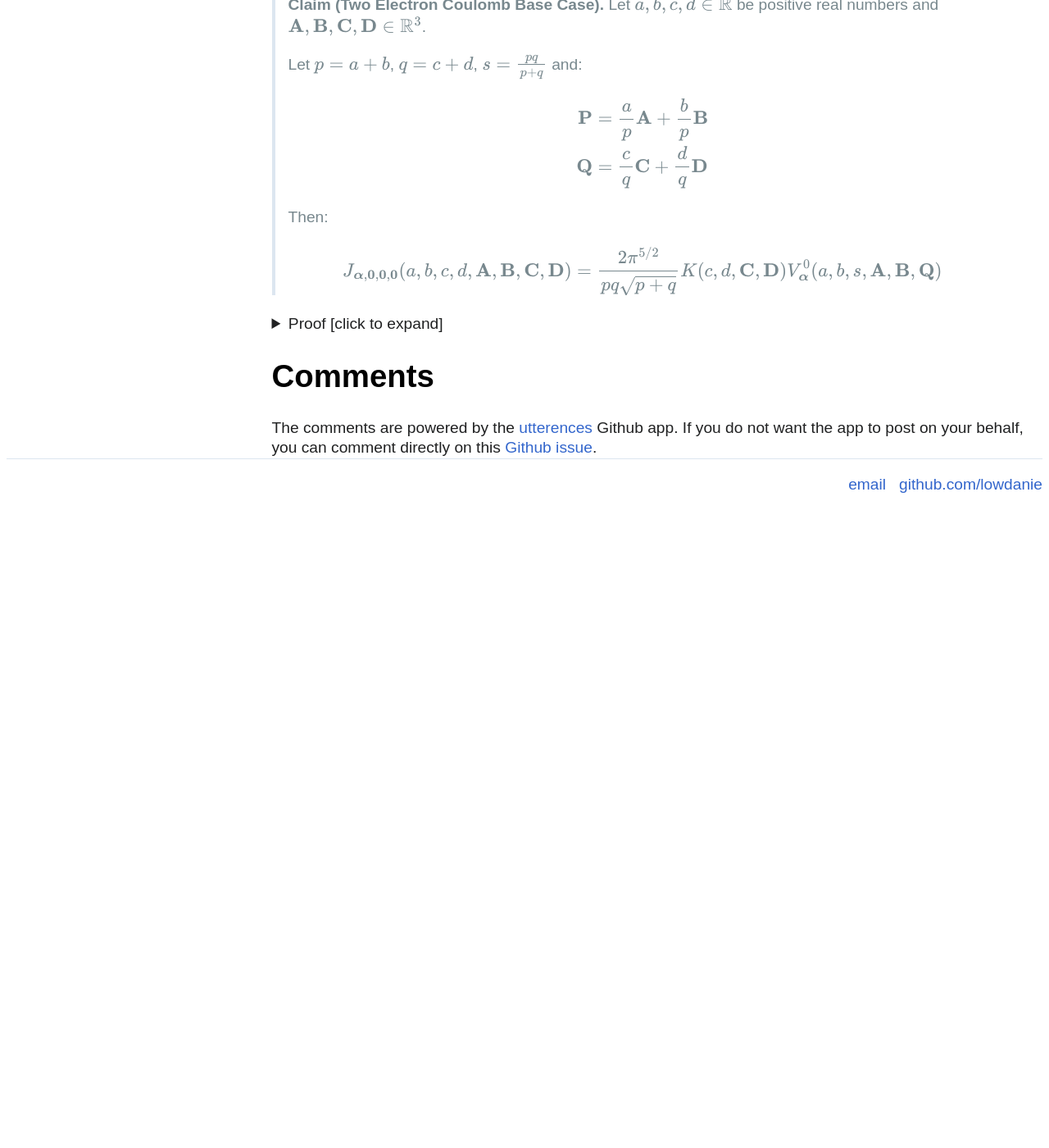
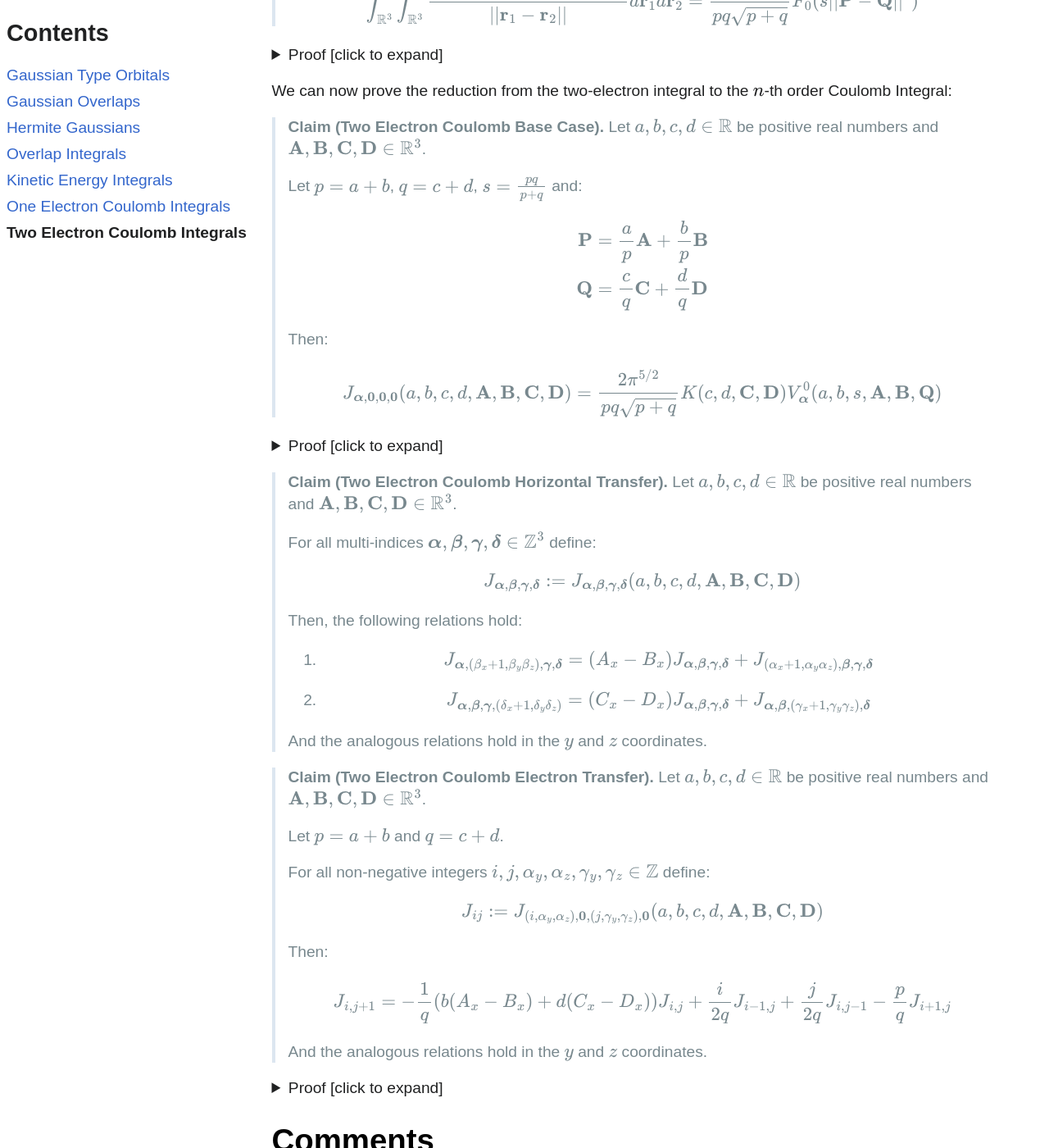
Before and after one commit to lowdanie/lowdanie.github.io, a Jekyll site: the page built from _posts/2025-07-26-electron-integrals.md, in a window 1280 px wide and 1400 px high, scrolled down 11158 px. Shown: the whole window at 82% size. Built offline with Jekyll 4.4.1, drawn with Linux system fonts in a browser that asks for light colours; comment, search, counter and statistics services are not loaded; before the commit the page ends 11788 px from its top, so only the background shows below that; some of the changed text lies outside the part shown.

Commit message:
two electron integral

```diff
--- a/_posts/2025-07-26-electron-integrals.md
+++ b/_posts/2025-07-26-electron-integrals.md
@@ -656,6 +656,9 @@ The horizontal transfer relation follows immediately from
 _q.e.d_
 </div>
 </details>
+
+# Kinetic Energy Integrals
+
 
 # One Electron Coulomb Integrals
 
@@ -1169,33 +1172,15 @@ non-negative $i,j,k,n\in\mathbb{Z}$. We'll conclude this section by showing
 how to use the $n$-th order Coulomb integral to compute the
 [One Electron Coulomb Integral](#defn:one-electron-coulomb-integral)
 
-> **Claim (One Electron Coulomb Recurrence).**
-> Let $a,b\in\mathbb{R}$ be positive real numbers and
-> $\mathbf{A},\mathbf{B},\mathbf{C}\in\mathbb{R}^3$.
->
-> For all multi-indices $\boldsymbol{\alpha},\boldsymbol{\beta}\in\mathbb{Z}^3$
-> define:
->
-> $$
-> I_{\boldsymbol{\alpha},\boldsymbol{\beta}} :=
-> I_{\boldsymbol{\alpha},\boldsymbol{\beta}}(a, b, \mathbf{A},\mathbf{B},\mathbf{C})
-> $$
->
-> Then:
->
-> 1. $$
->    I_{\boldsymbol{\alpha},\mathbf{0}}
->    = \frac{2\pi}{a+b}V_\boldsymbol{\alpha}^0(a, b, a+b, \mathbf{A},\mathbf{B},\mathbf{C})
->    $$
->
-> 1. Horizontal Transfer ($x$-coordinate):
->
->    $$
->    I_{(\alpha_x+1,\alpha_y\alpha_z),\boldsymbol{\beta}} =
->    (A_x - B_x)I_{\boldsymbol{\alpha},(\beta_x + 1,\beta_y\beta_z)}
->    $$
->
-> And the analogous horizontal transfer relation holds for the $y$ and $z$ coordinates.
+> **Claim (One Electron Coulomb Base Case).**
+> Let $a,b\in\mathbb{R}$ be positive real numbers,
+> $\mathbf{A},\mathbf{B},\mathbf{C}\in\mathbb{R}^3$ and
+> $\boldsymbol{\alpha},\boldsymbol{\beta}\in\mathbb{Z}^3$ multi-indices. Then:
+>
+> $$
+> I_{\boldsymbol{\alpha},\boldsymbol{\beta}}(a, b, \mathbf{A},\mathbf{B},\mathbf{C}) =
+> \frac{2\pi}{a+b}V_\boldsymbol{\alpha}^0(a, b, a+b, \mathbf{A},\mathbf{B},\mathbf{C})
+> $$
 
 <details>
 <summary>
@@ -1203,8 +1188,43 @@ Proof [click to expand]
 </summary>
 <div class="details-content">
 
-Part 1. follows from equation \ref{eq:one-electron-expansion-2} and part 2. follows
-from [Overlap Horizontal Transfer](#clm:overlap-horizontal-transfer).
+The claim follows directly from equation \ref{eq:one-electron-expansion-2}.
+
+_q.e.d_
+</div>
+</details>
+
+> **Claim (One Electron Coulomb Horizontal Transfer).**
+> Let $a,b\in\mathbb{R}$ be positive real numbers,
+> $\mathbf{A},\mathbf{B},\mathbf{C}\in\mathbb{R}^3$.
+>
+> For all multi-indices
+> $\boldsymbol{\alpha},\boldsymbol{\beta}\in\mathbb{Z}^3$ define:
+>
+> $$
+> I_{\boldsymbol{\alpha},\boldsymbol{\beta}} :=
+> I_{\boldsymbol{\alpha},\boldsymbol{\beta}}(a, b, \mathbf{A},\mathbf{B},\mathbf{C})
+> $$
+>
+> Then:
+>
+> $$
+> I_{\boldsymbol{\alpha},(\beta_x+1,\beta_y,\beta_z)} =
+> (A_x - B_x)I_{\boldsymbol{\alpha},\boldsymbol{\beta}} +
+> I_{(\alpha_x+1,\alpha_y,\alpha_z),\boldsymbol{\beta}}
+> $$
+>
+> And the analogous relation holds for the $y$ and $z$ coordinates.
+
+<details>
+<summary>
+Proof [click to expand]
+</summary>
+<div class="details-content">
+
+The claim follows from the definition of the
+[One Electron Coulomb Integral](#defn:one-electron-coulomb-integral) and
+[Overlap Horizontal Transfer](#clm:overlap-horizontal-transfer).
 
 _q.e.d_
 </div>
@@ -1216,8 +1236,8 @@ _q.e.d_
 > Let $a,b,c,d\in\mathbb{R}$ be positive real numbers,
 > $\mathbf{A},\mathbf{B},\mathbf{C},\mathbf{D}\in\mathbb{R}^3$
 > and
-> $\boldsymbol{\alpha},\boldsymbol{\beta},\boldsymbol{\gamma}\boldsymbol{\delta}\in\mathbb{Z}^3$
-> multi-indexes.
+> $\boldsymbol{\alpha},\boldsymbol{\beta},\boldsymbol{\gamma},\boldsymbol{\delta}\in\mathbb{Z}^3$
+> multi-indices.
 >
 > The two-electron integral is defined as:
 >
@@ -1497,3 +1517,133 @@ The claim now follows from the definition of the
 _q.e.d_
 </div>
 </details>
+
+{: #clm:two-electron-coulomb-horizontal-transfer }
+> **Claim (Two Electron Coulomb Horizontal Transfer).**
+> Let $a,b,c,d\in\mathbb{R}$ be positive real numbers and
+> $\mathbf{A},\mathbf{B},\mathbf{C},\mathbf{D}\in\mathbb{R}^3$.
+>
+> For all multi-indices
+> $\boldsymbol{\alpha},\boldsymbol{\beta},\boldsymbol{\gamma},\boldsymbol{\delta}\in\mathbb{Z}^3$
+> define:
+>
+> $$
+> J_{\boldsymbol{\alpha},\boldsymbol{\beta},\boldsymbol{\gamma},\boldsymbol{\delta}} :=
+> J_{\boldsymbol{\alpha},\boldsymbol{\beta},\boldsymbol{\gamma},\boldsymbol{\delta}}
+> (a, b, c, d, \mathbf{A}, \mathbf{B}, \mathbf{C}, \mathbf{D})
+> $$
+>
+> Then, the following relations hold:
+>
+> 1. $$
+>    J_{\boldsymbol{\alpha},(\beta_x+1,\beta_y\beta_z),\boldsymbol{\gamma},\boldsymbol{\delta}} =
+>    (A_x - B_x) J_{\boldsymbol{\alpha},\boldsymbol{\beta},\boldsymbol{\gamma},\boldsymbol{\delta}} +
+>    J_{(\alpha_x+1,\alpha_y\alpha_z),\boldsymbol{\beta},\boldsymbol{\gamma},\boldsymbol{\delta}}
+>    $$
+>
+> 2. $$
+>    J_{\boldsymbol{\alpha},\boldsymbol{\beta},\boldsymbol{\gamma},(\delta_x+1,\delta_y\delta_z)} =
+>    (C_x - D_x) J_{\boldsymbol{\alpha},\boldsymbol{\beta},\boldsymbol{\gamma},\boldsymbol{\delta}} +
+>    J_{\boldsymbol{\alpha},\boldsymbol{\beta},(\gamma_x+1,\gamma_y\gamma_z),\boldsymbol{\delta}}
+>    $$
+>
+> And the analogous relations hold in the $y$ and $z$ coordinates.
+
+{: #clm:two-electron-coulomb-electron-transfer }
+> **Claim (Two Electron Coulomb Electron Transfer).**
+> Let $a,b,c,d\in\mathbb{R}$ be positive real numbers and
+> $\mathbf{A},\mathbf{B},\mathbf{C},\mathbf{D}\in\mathbb{R}^3$.
+>
+> Let $p=a+b$ and $q=c+d$.
+>
+> For all non-negative integers
+> $i,j,\alpha_y,\alpha_z,\gamma_y,\gamma_z\in\mathbb{Z}$
+> define:
+>
+> $$
+> J_{ij} :=
+> J_{(i,\alpha_y,\alpha_z),\mathbf{0},(j,\gamma_y,\gamma_z),\mathbf{0}}
+> (a, b, c, d, \mathbf{A}, \mathbf{B}, \mathbf{C}, \mathbf{D})
+> $$
+>
+> Then:
+>
+> $$
+> J_{i,j+1} =
+> -\frac{1}{q}(b(A_x - B_x) + d(C_x - D_x))J_{i,j} +
+> \frac{i}{2q}J_{i-1,j} +\frac{j}{2q}J_{i,j-1} - \frac{p}{q}J_{i+1,j}
+> $$
+>
+> And the analogous relations hold in the $y$ and $z$ coordinates.
+
+<details>
+<summary>
+Proof [click to expand]
+</summary>
+<div class="details-content">
+
+Consider the quantity $J_{ij}$ as a function of the $x$-coordinates
+$A_x,B_x,C_x,D_x\in\mathbb{R}$ where the $y$ and $z$ coordinates of
+$\mathbf{A},\mathbf{B},\mathbf{C},\mathbf{D}\in\mathbb{R}^3$ are held fixed:
+
+$$
+J_{ij}(A_x,B_x,C_x,D_x) :=
+J_{(i,\alpha_y,\alpha_z),\mathbf{0},(j,\gamma_y,\gamma_z),\mathbf{0}}
+(a, b, c, d, (A_x,A_y,A_z), (B_x,B_y,B_z), (C_x,C_y,C_z), (D_x,D_y,D_z))
+$$
+
+Since the
+[Two Electron Coulomb Integral](#defn:two-electron-coulomb-integral) is defined as an
+integral over all of space,
+$J_{ij}(A_x,B_x,C_x,D_x)$
+is invariant to translations of the $x$-axis $\mathbb{R}$. More precisely, for any scalar
+$v\in\mathbb{R}^3$:
+
+$$
+J_{ij}(A_x+v,B_x+v,C_x+v,D_x+v) =
+J_{ij}(A_x,B_x,C_x,D_x)
+$$
+
+This implies that, for all $v\in\mathbb{R}$,
+the directional derivative of $J_{ij}(A_x,B_x,C_x,D_x)$ in the direction
+$\mathbf{e} := (1, 1, 1, 1) \in \mathbb{R}^4$ is zero:
+
+$$
+\nabla_\mathbf{e}J_{ij}(A_x,B_x,C_x,D_x) = 0
+$$
+
+By the [standard](https://en.wikipedia.org/wiki/Directional_derivative#For_differentiable_functions)
+relationship between directional derivatives and the gradient, this implies that:
+
+$$
+\mathbf{e} \dot \nabla J_{ij}(A_x,B_x,C_x,D_x) = 0
+$$
+
+By the definition of the gradient this implies:
+
+$$
+(\frac{\partial}{\partial A_x} +
+ \frac{\partial}{\partial B_x} +
+ \frac{\partial}{\partial C_x} +
+ \frac{\partial}{\partial D_x})
+ J_{ij}(A_x,B_x,C_x,D_x) = 0
+$$
+
+By using the definition of the [Two Electron Coulomb Integral](#defn:two-electron-coulomb-integral)
+and [Two Electron Coulomb Electron Transfer](#clm:two-electron-coulomb-electron-transfer):
+
+$$
+\begin{align*}
+\frac{\partial}{\partial A_x}J_{ij} &= 2a J_{i+1,j} - iJ_{i-1,j} \\
+\frac{\partial}{\partial B_x}J_{ij} &= 2b(A_x - B_x)J_{i,j} + 2bJ_{i+1,j} \\
+\frac{\partial}{\partial C_x}J_{ij} &= 2c J_{i,j+1} - jJ_{i,j-1}\\
+\frac{\partial}{\partial D_x}J_{ij} &= 2d(C_x - D_x)J_{i,j} + 2dJ_{i,j+1} \\
+\end{align*}
+$$
+
+Equating the sum of these terms to zero and rearranging the gives the desired result.
+
+_q.e.d_
+
+</div>
+</details>
```
